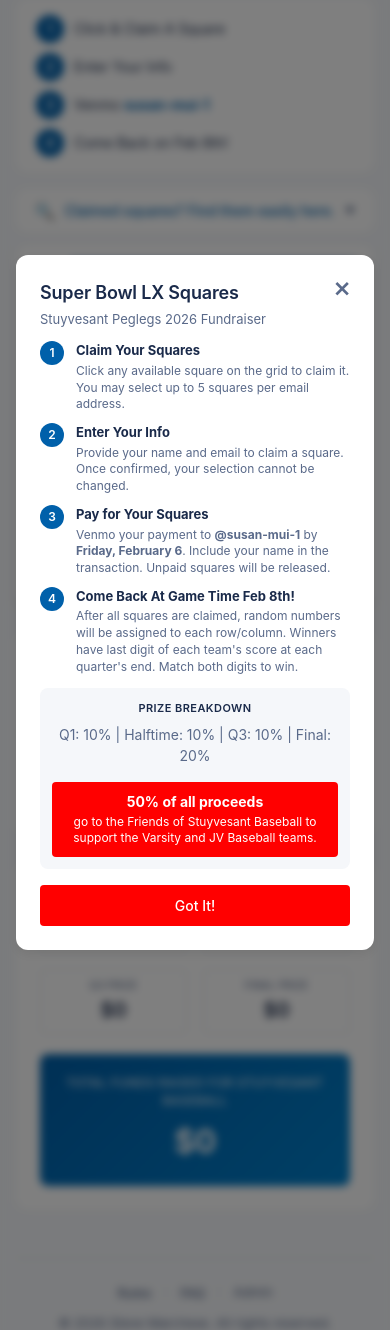
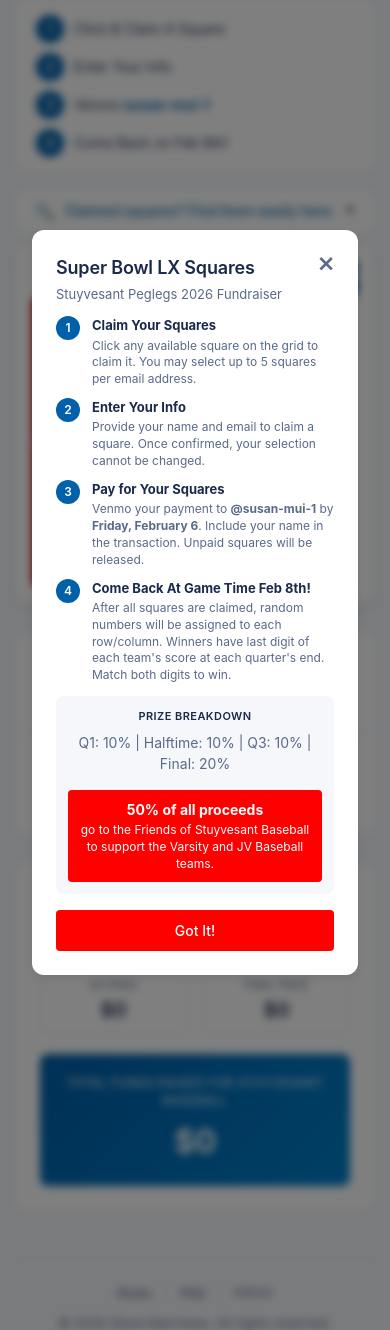
Before and after one commit to stevemarchese/superbowl-squares, a Flask app: page / in a window 390 px wide. Shown: the part 213-1543 px from the top of the page. Run offline with Flask 3, Linux system fonts and the light colour scheme; data comes from the database, SQL or seed files in the repository.

Commit message:
Fix mobile modal viewport shift bug on iOS
- Add overflow-x: hidden to html/body to prevent horizontal scroll
- Add body scroll locking when modals open (position: fixed with
  scroll position save/restore)
- Add padding to modal container to prevent content touching edges
- Update all modal open/close functions to lock/unlock body scroll

This fixes an issue where opening modals on iOS Safari/Chrome would
cause the viewport to shift slightly wider and not reset properly
when the modal closed.

Co-Authored-By: Claude Opus 4.5 <noreply@anthropic.com>

```diff
--- a/static/app.js
+++ b/static/app.js
@@ -6,6 +6,21 @@ let selectedSquares = [];
 let currentGridId = 1;
 let gridsData = [];
 let participantsFilter = 'all';
+let scrollPosition = 0;
+
+// Body scroll lock for modals (prevents iOS viewport issues)
+function lockBodyScroll() {
+    scrollPosition = window.pageYOffset;
+    document.body.classList.add('modal-open');
+    document.body.style.top = `-${scrollPosition}px`;
+}
+
+function unlockBodyScroll() {
+    if (!document.body.classList.contains('modal-open')) return;
+    document.body.classList.remove('modal-open');
+    document.body.style.top = '';
+    window.scrollTo(0, scrollPosition);
+}
 
 // Initialize the app
 document.addEventListener('DOMContentLoaded', async () => {
@@ -384,6 +399,7 @@ function openClaimModalMulti() {
     document.getElementById('claimName').value = localStorage.getItem('lastClaimName') || '';
     document.getElementById('claimEmail').value = localStorage.getItem('lastClaimEmail') || '';
     document.getElementById('claimPlayerName').value = localStorage.getItem('lastClaimPlayerName') || '';
+    lockBodyScroll();
     document.getElementById('claimModal').classList.add('active');
     document.getElementById('claimName').focus();
 }
@@ -398,6 +414,7 @@ function openClaimModal(row, col) {
 function closeModal() {
     document.getElementById('claimModal').classList.remove('active');
     document.getElementById('confirmModal').classList.remove('active');
+    unlockBodyScroll();
     selectedSquare = null;
     selectedSquares = [];
     updateSelectedDisplay();
@@ -508,6 +525,7 @@ async function submitClaim() {
 
 function closeSuccessModal() {
     document.getElementById('successModal').classList.remove('active');
+    unlockBodyScroll();
 }
 
 // Admin functions
@@ -516,11 +534,13 @@ function openAdminClearModal(row, col, ownerName) {
     document.getElementById('clearRow').textContent = row;
     document.getElementById('clearCol').textContent = col;
     document.getElementById('clearOwnerName').textContent = ownerName;
+    lockBodyScroll();
     document.getElementById('adminClearModal').classList.add('active');
 }
 
 function closeAdminModal() {
     document.getElementById('adminClearModal').classList.remove('active');
+    unlockBodyScroll();
     selectedSquare = null;
 }
 
--- a/static/style.css
+++ b/static/style.css
@@ -27,6 +27,10 @@
     --radius-lg: 12px;
 }
 
+html, body {
+    overflow-x: hidden;
+}
+
 body {
     font-family: var(--font-sans);
     background: var(--color-bg);
@@ -34,6 +38,12 @@ body {
     line-height: 1.5;
     min-height: 100vh;
     -webkit-font-smoothing: antialiased;
+}
+
+body.modal-open {
+    overflow: hidden;
+    position: fixed;
+    width: 100%;
 }
 
 /* Container */
@@ -1315,6 +1325,8 @@ h2 {
     justify-content: center;
     z-index: 1000;
     backdrop-filter: blur(4px);
+    padding: 16px;
+    overflow-y: auto;
 }
 
 .modal.active {
--- a/templates/index.html
+++ b/templates/index.html
@@ -672,26 +672,31 @@
 
         // Rules modal functions
         function showRulesModal() {
+            lockBodyScroll();
             document.getElementById('rulesModal').classList.add('active');
         }
 
         function closeRulesModal() {
             document.getElementById('rulesModal').classList.remove('active');
+            unlockBodyScroll();
             localStorage.setItem('rulesShown', 'true');
         }
 
         // Show rules modal on first visit
         if (!localStorage.getItem('rulesShown')) {
+            lockBodyScroll();
             document.getElementById('rulesModal').classList.add('active');
         }
 
         // FAQ modal functions
         function showFaqModal() {
+            lockBodyScroll();
             document.getElementById('faqModal').classList.add('active');
         }
 
         function closeFaqModal() {
             document.getElementById('faqModal').classList.remove('active');
+            unlockBodyScroll();
         }
 
         function toggleFaq(item) {
@@ -712,6 +717,7 @@
 
         // Change password modal functions
         function showChangePasswordModal() {
+            lockBodyScroll();
             document.getElementById('changePasswordModal').classList.add('active');
             document.getElementById('changePasswordForm').reset();
             document.getElementById('passwordErrorMsg').style.display = 'none';
@@ -720,6 +726,7 @@
 
         function closeChangePasswordModal() {
             document.getElementById('changePasswordModal').classList.remove('active');
+            unlockBodyScroll();
         }
 
         document.getElementById('changePasswordForm').addEventListener('submit', async (e) => {
```
